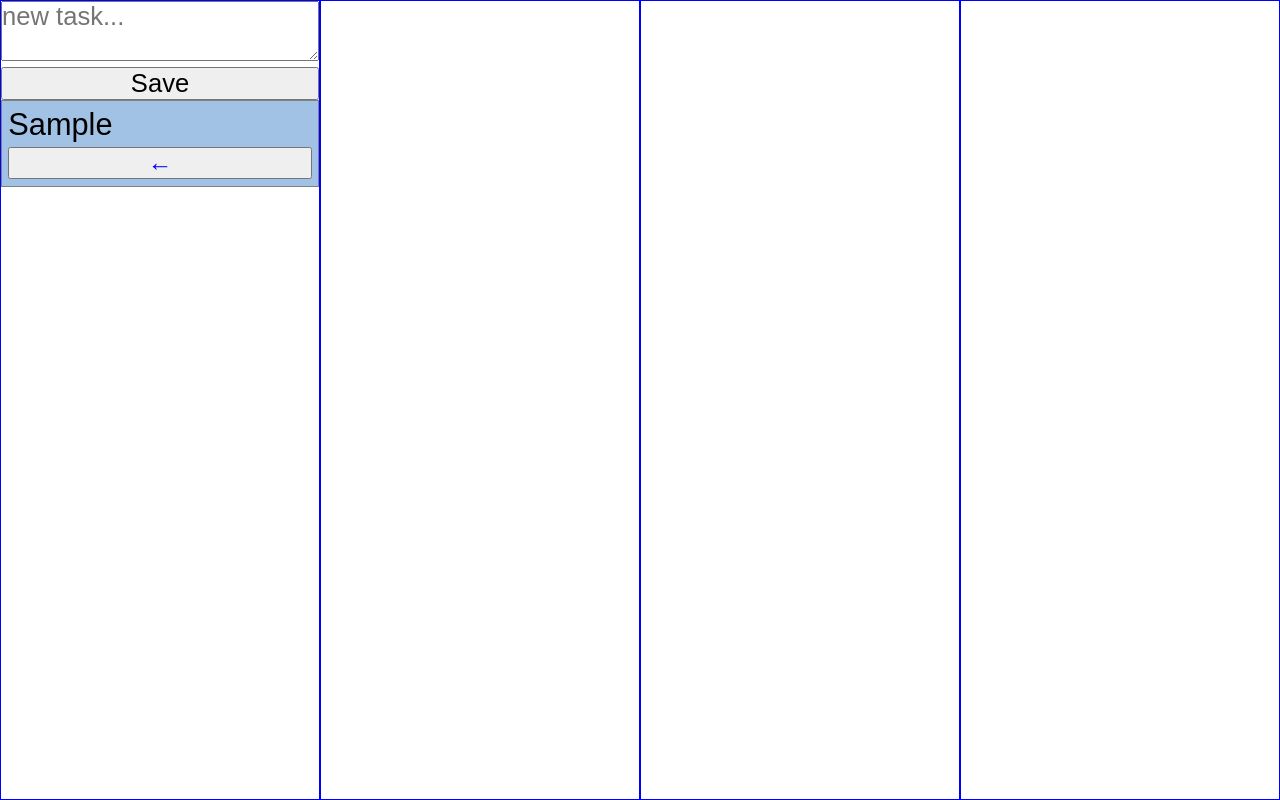
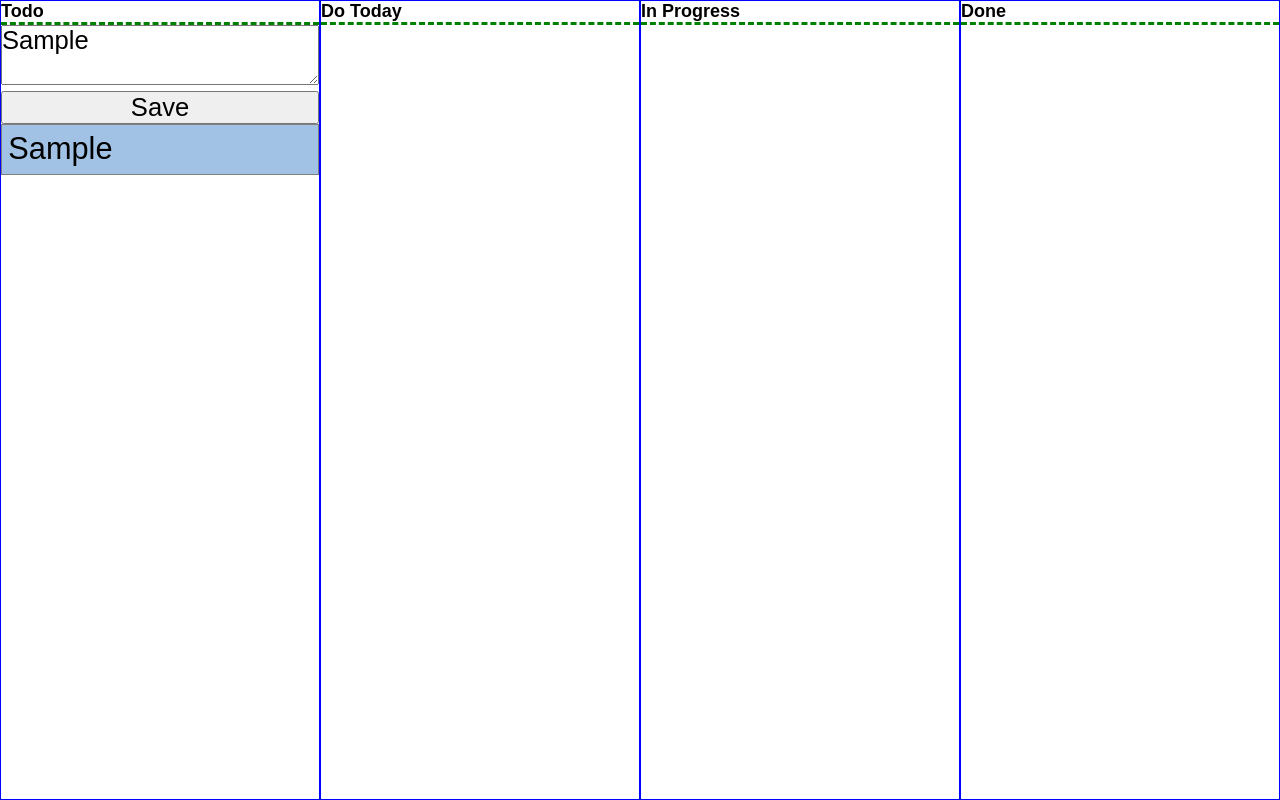
Before and after one commit to freddeP/kanbanTe16, a plain HTML site: page index.html in a window 1280 px wide. Both pictures are taken after typing "Sample" into the empty fields and a click on the button "Save". Drawn offline with Linux system fonts and the light colour scheme.

Commit message:
save to local is started...

```diff
--- a/index.html
+++ b/index.html
@@ -10,6 +10,7 @@
 <body>
     <div id="main">
         <div class="kanban todo">
+            <h1>Todo</h1>
             <textarea  id="newTask" placeholder="new task..."></textarea>
             <button id="saveNewTask">Save</button>
 
@@ -17,15 +18,22 @@
 
 
         </div>
-        <div class="kanban today"></div>
-        <div class="kanban progress"></div>
-        <div class="kanban done"></div>
+        <div class="kanban today"><h1>Do Today</h1></div>
+        <div class="kanban progress"><h1>In Progress</h1></div>
+        <div class="kanban done"><h1>Done</h1></div>
     </div>
 
 
 
 
 
+    <div id = "todoTemplate" class = "hidden" draggable="true">
+
+        <p>drag me</p>
+
+    </div>
+
+
     <script src="kanban.js"></script>
 </body>
 </html>
--- a/kanban.css
+++ b/kanban.css
@@ -18,6 +18,12 @@
     font-size:1.6rem;
 
 }
+.kanban h1{
+
+    font-size:18px;
+    border-bottom:3px dashed green;
+
+}
 .progress{
 
 
@@ -28,7 +34,7 @@ textarea, button{
     width:100%;
 }
 
-.createdTask{
+.todoTemplate{
 
     padding:2%;
     font-size:1.2em;
@@ -43,3 +49,7 @@ textarea, button{
     font-size:0.8em;
     color:blue;
 }
+
+.hidden{
+    display:none;
+}
--- a/kanban.js
+++ b/kanban.js
@@ -1,94 +1,85 @@
-window.addEventListener("keydown", checkKey);
+// global variabel som hanterar sparfunktionen
+var saveArr =[];
 
-function checkKey(ev){
+var kanban = document.getElementsByClassName('kanban');
+kanban = Array.from(kanban);
 
-    if(ev.keyCode === 13)
+for(let i in kanban)
 {
-        saveNewTask();
+    console.log(kanban[i]);
+
+    kanban[i].addEventListener("dragover", dragOver);
+    kanban[i].addEventListener("drop", drop);
 
 }
 
 
-}
-// Hämta ett element i html-strukturen med hjälp av id. Lagra i konstant variabel
-const mySaveButton = document.getElementById("saveNewTask");
-// lägg till klick på save-knappen
-mySaveButton.addEventListener("click",saveNewTask);
+// Lägg till click på knapp
 
-// Funktion som skall läsa in ny händelse och lagra i kanban todo
-// Obs funktionen fungerar bara vid tryck på knapp ej enter.
-// Detta pga hur vi adresserar mottagaren. Ändras i lektion 3.
+const newTaskButton = document.getElementById('saveNewTask');
+newTaskButton.addEventListener("click",saveNewTask);
+
 function saveNewTask(){
 
-  // Hämta textrutans innehåll
-  const text = document.getElementById('newTask');
-  if(text.value.trim().length > 0)
-  {
-    console.log(text.value);
-    // skapa en ny div
-    var divTask = document.createElement('div');
-    divTask.className = "createdTask";
-    // lägg till lyssnare till vårt nya element.
-    divTask.addEventListener("click",moveToNext);
+    // hämta ny task från textarea
+    const newTaskText = document.getElementById('newTask').value;
+    // hämta din template
+    const myTemplate = document.getElementById('todoTemplate');
+    // kopiera din template till ett nytt element
+    let newTemplate =  myTemplate.cloneNode(true);
+    newTemplate.children[0].innerHTML = newTaskText;
+    newTemplate.className = "todoTemplate";
+    let id = "_"+ Date.now();
+    newTemplate.id = id;
+    // hämta första kanban
+    let kanban = document.getElementsByClassName('kanban')[0];
+    // lägg till newTemplate till kanban nr 1 [0]
+    kanban.appendChild(newTemplate);
 
-    // skapa en text-node som du kan lägga in i din nya div
-    var theText = document.createTextNode(text.value);
-    //lägg till text-noden till din nyskapade div
-    divTask.appendChild(theText);
+    // lägg till dragevent på nyskapad task
 
-    // lägg till nya diven i föräldern till knappen du tryckte på
-    // hämta kanban-klassen och gå in i första elementet [0]
-    const firstKanban = document.getElementsByClassName('kanban')[0];
+    newTemplate.addEventListener("dragstart" , dragStart);
+    newTemplate.addEventListener("dragend" , dragEnd);
 
-    // Lägg till tillbaka-knapp
-    var backButton = document.createElement('button');
-    backButton.className = "backButton";
-    backButton.innerHTML = "&larr;";
-    backButton.addEventListener("click", moveBack);
-    divTask.appendChild(backButton);
+    saveToLocal(newTemplate,0);
+
+}
+
+var draggedEl = "";
+
+function dragStart(){
+    draggedEl = this;
+}
+function dragEnd(){
+}
+
+function dragOver(ev){
+    ev.preventDefault();
+}
+
+function drop(){
+    this.appendChild(draggedEl);
+}
 
 
+function saveToLocal(taskObj, kanbanIndex)
+{
+    // Objekt som är skapat och som skall sparas: taskObj
+    // Index där objektet ligger är: kanbanIndex
 
-    firstKanban.appendChild(divTask);
-
-  }  // end if
-
-  // Tömmer textrutan
-  text.value = "";
-
-}  // end function
+    var tmpObj = {};
+    tmpObj.id = taskObj.id;
+    tmpObj.kanbanIndex = kanbanIndex;
+    tmpObj.content = taskObj.innerHTML;
+    tmpObj.className = taskObj.className;
+    tmpObj.draggeble = true;
 
 
-function moveToNext(){
+    saveArr.push(tmpObj);
 
-    // vi måste hitta vilket index vår nuvarande förälder har.
-    // detta för att kunna byta ut föräldern mot en bättre...
-    //
-    const kanban = Array.from(document.getElementsByClassName('kanban'));
-   // Leta efter index för förälder jag kom ifrån...
-    let currentParentIndex = kanban.indexOf(this.parentElement);
+    console.log(saveArr);
 
-    console.log(currentParentIndex);
+    localStorage.setItem("kanban", JSON.stringify(saveArr) );
 
-    if(currentParentIndex<kanban.length-1)
-    {
-     currentParentIndex = currentParentIndex + 1;
-     kanban[currentParentIndex].appendChild(this);
-    }
-}
-
-function moveBack(ev){
-
-ev.stopPropagation();
-
-    const clickedParent = this.parentElement;
-    const kanban = Array.from(document.getElementsByClassName('kanban'));
-    let currentParentIndex = kanban.indexOf(clickedParent.parentElement);
-
-    if(currentParentIndex > 0)
-    {
-        currentParentIndex -= 1;
-        kanban[currentParentIndex].appendChild(clickedParent);
-    }
 
 }
```
Lines whose indentation alone changed are shown as unchanged.
